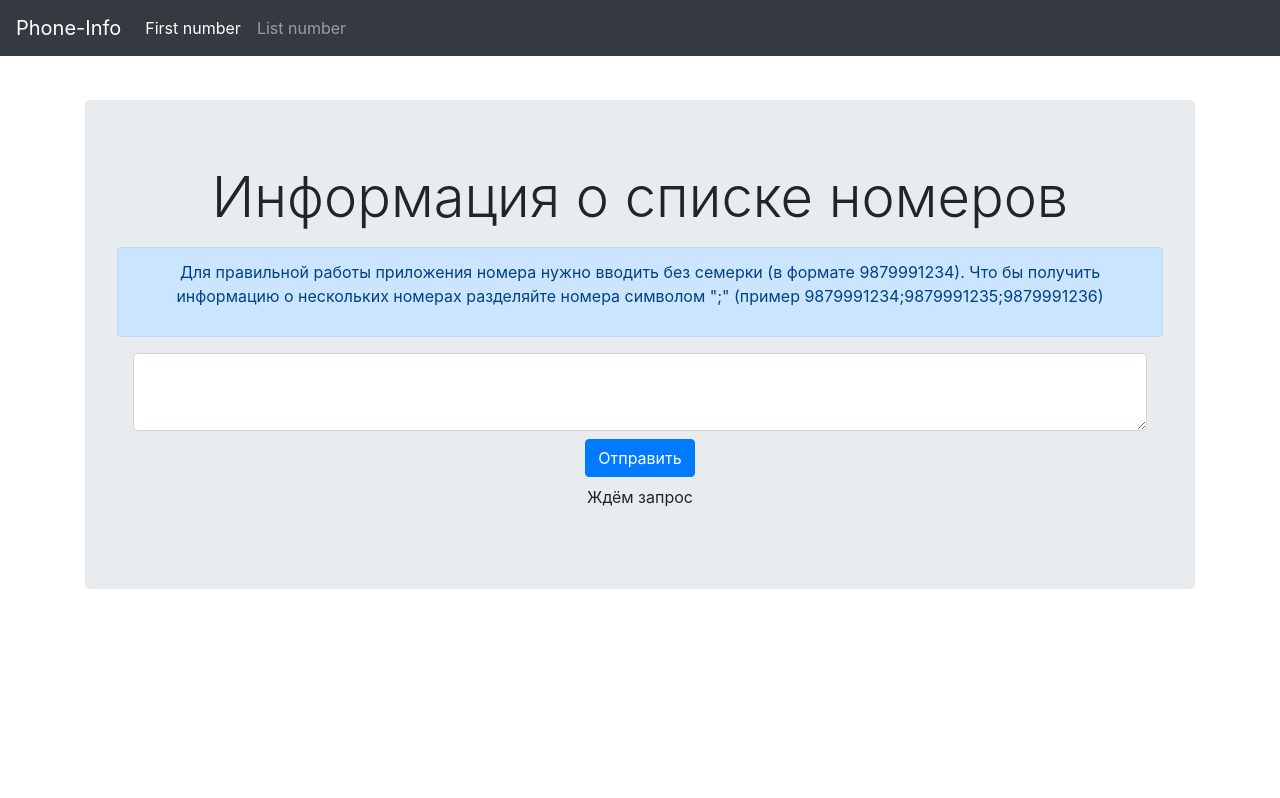
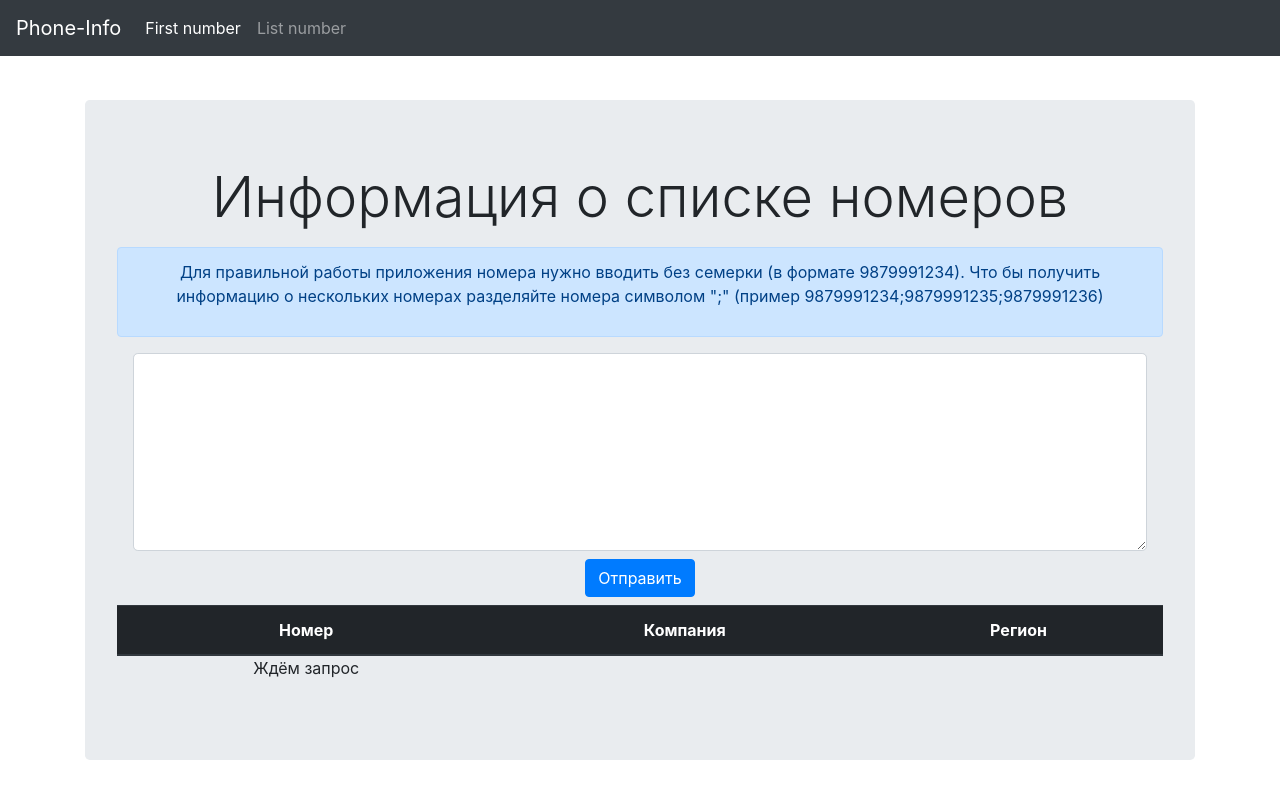
Before and after one commit to ViktorShiyan/findreact, a React (Create React App) app: page /more in a window 1280 px wide. Shown: the top 798 px of the page. Built offline with nearby package versions, Linux system fonts and the light colour scheme.

Commit message:
add table in findmore

```diff
--- a/src/components/FormMore/FormMore.js
+++ b/src/components/FormMore/FormMore.js
@@ -49,19 +49,31 @@ export default class FormMore extends React.Component {
                     <form className={"form"} onSubmit={this.handleSubmit}>
                         <div className={"form-group mx-sm-3 mb-2"}>
                             <textarea className={"form-control form-control-lg"}
-                                      onChange={this.handleChange}>{this.state.text}</textarea>
+                                      onChange={this.handleChange} rows={6}>{this.state.text}</textarea>
                         </div>
                         <input className={"btn btn-primary mb-2"} type='submit' value='Отправить'/>
                     </form>
-                    <p>{this.state.code.length !== 0 ? this.state.code.reduce((acc, cur) => {
-                        if (cur) {
-                            return [...acc, `Номер:${cur.number} Регион:${cur.region} Компания:${cur.company}`];
-                        } else {
-                            return [...acc, `Ошибка формата номера. Проверьте правильность номера`];
-                        }
-                    }, []).map((cur) => {
-                        return <p> {cur}</p>
-                    }) : 'Ждём запрос'}</p>
+                    <table className={"table"}>
+                        <thead className="thead-dark">
+                        <tr>
+                            <th>Номер</th>
+                            <th>Компания</th>
+                            <th>Регион</th>
+                        </tr>
+                        </thead>
+                        {this.state.code.length !== 0 ? this.state.code.reduce((acc, cur) => {
+                            if (cur) {
+                                return [...acc, cur];
+                            } else {
+                                return [...acc, `Ошибка формата номера. Проверьте правильность номера`];
+                            }
+                        }, []).map((cur) => {
+                            return <tr>
+                                <td>{cur.number}</td>
+                                <td>{cur.company}</td>
+                                <td>{cur.region}</td>
+                            </tr>
+                        }) : 'Ждём запрос'}</table>
                 </div>
             </main>
         )
```
